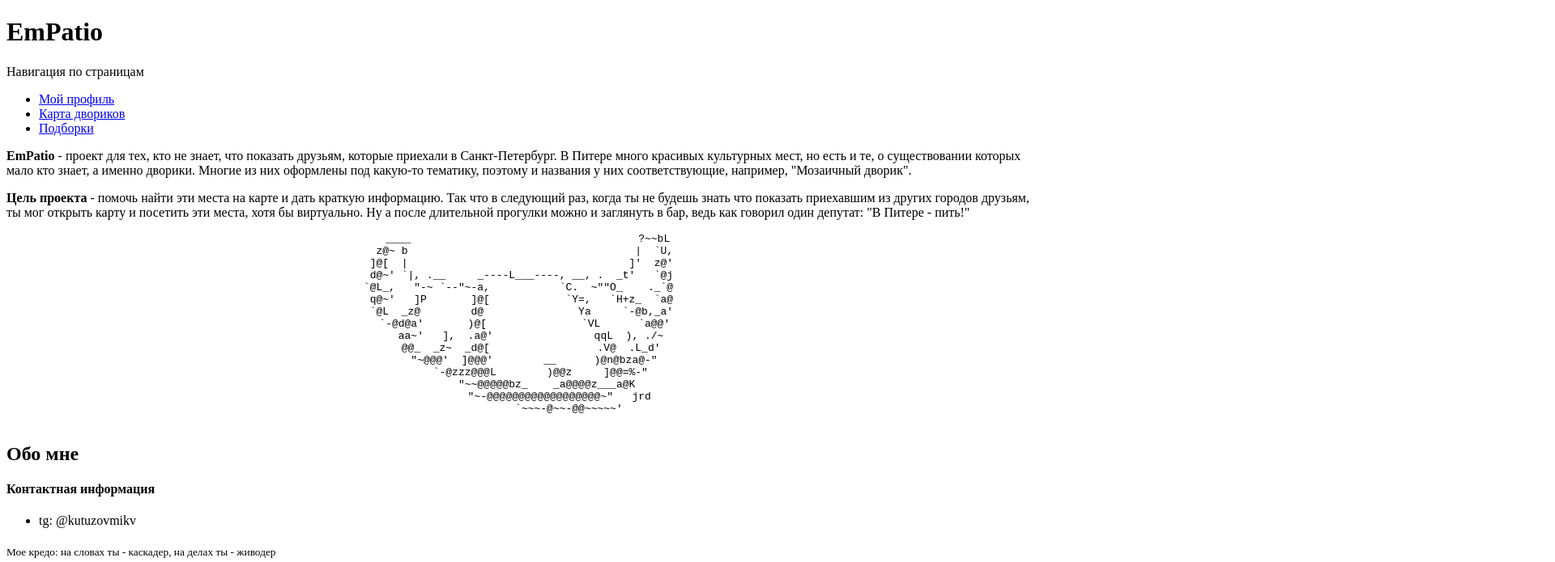
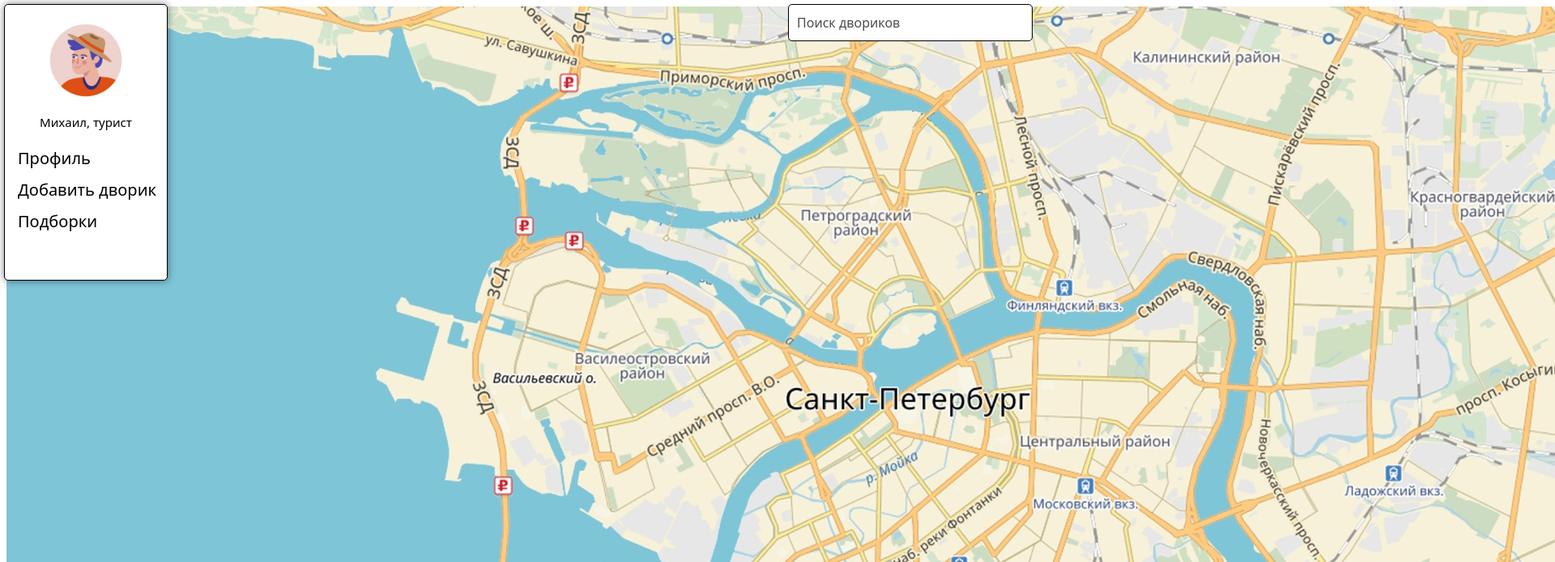
Before and after one commit to kutuzovmikv/EmPatio, a plain HTML site: page index.html in a window 1280 px wide. Shown: the top 695 px of the page at 81% size, 1920 px wide, since content can reach past the window. Drawn offline with Linux system fonts and the light colour scheme.

Commit message:
fix: fixed main page according to scheme

```diff
--- a/index.html
+++ b/index.html
@@ -4,66 +4,26 @@
     <meta charset="UTF-8">
     <meta name="keywords" content="Описание,Главная,Дворики">
     <title>EmPatio</title>
+    <link href="styles/sidenav.css" rel="stylesheet">
+    <link href="styles/search.css" rel="stylesheet">
 </head>
 <body>
-<header>
-    <h1>EmPatio</h1>
-    <nav>
-        Навигация по страницам
-        <ul>
-            <li><a href="#">Мой профиль</a></li>
-            <li><a href="#">Карта двориков</a></li>
-            <li><a href="#">Подборки</a></li>
-        </ul>
-    </nav>
-</header>
 <main>
-    <section>
-        <p>
-            <b>EmPatio</b> - проект для тех, кто не знает, что показать друзьям, которые приехали в Санкт-Петербург.
-            В Питере много красивых культурных мест, но есть и те, о существовании которых мало кто знает, а именно
-            дворики. Многие из них оформлены под какую-то тематику, поэтому и названия у них соответствующие, например,
-            "Мозаичный дворик".
-        </p>
-        <p>
-            <strong>Цель проекта</strong> - помочь найти эти места на карте и дать краткую информацию. Так что в
-            следующий раз,
-            когда ты не будешь знать что показать приехавшим из других городов друзьям, ты мог открыть карту и посетить
-            эти места, хотя бы виртуально. Ну а после длительной прогулки можно и заглянуть в бар, ведь как говорил один
-            депутат: "В Питере - пить!"
-        </p>
-    </section>
-    <article align="center">
-        <pre>
-   ____                                    ?~~bL
-  z@~ b                                    |  `U,
- ]@[  |                                   ]'  z@'
- d@~' `|, .__     _----L___----, __, .  _t'   `@j
-`@L_,   "-~ `--"~-a,           `C.  ~""O_    ._`@
- q@~'   ]P       ]@[            `Y=,   `H+z_  `a@
- `@L  _z@        d@               Ya     `-@b,_a'
-  `-@d@a'       )@[               `VL      `a@@'
-    aa~'   ],  .a@'                qqL  ), ./~
-    @@_  _z~  _d@[                 .V@  .L_d'
-     "~@@@'  ]@@@'        __      )@n@bza@-"
-       `-@zzz@@@L        )@@z     ]@@=%-"
-         "~~@@@@@bz_    _a@@@@z___a@K
-             "~-@@@@@@@@@@@@@@@@@@~"   jrd
-                `~~~-@~~-@@~~~~~'
-        </pre>
-    </article>
+    <div class="sidenav">
+        <img src="source/img/avatar.png" alt="Аватар">
+        <p>Михаил, турист</p>
+        <a href="#">Профиль</a>
+        <a href="#">Добавить дворик</a>
+        <a href="#">Подборки</a>
+    </div>
+    <form id="form" role="search">
+        <label for="query">
+            <input type="search" id="query" name="q" placeholder="Поиск двориков">
+        </label>
+    </form>
+    <div id="map">
+        <img src="source/img/map.jpg" alt="Карта">
+    </div>
 </main>
-<footer>
-    <section>
-        <h1>Обо мне</h1>
-        <h4>Контактная информация</h4>
-        <ul>
-            <li>tg: @kutuzovmikv</li>
-        </ul>
-        <sub>
-            Мое кредо: на словах ты - каскадер, на делах ты - живодер
-        </sub>
-    </section>
-</footer>
 </body>
 </html>
--- /dev/null
+++ b/styles/search.css
@@ -0,0 +1,28 @@
+form {
+    top: 5px;
+    right: 5px;
+    position: fixed;
+    z-index: 1;
+    background-color: #ffffff;
+    width: 300px;
+    height: 44px;
+    border-radius: 5px;
+    display: flex;
+    flex-direction: row;
+    align-items: center;
+    border: 1px solid black;
+}
+
+input {
+    all: unset;
+    font: 16px system-ui;
+    color: #000000;
+    height: 100%;
+    width: 100%;
+    padding: 6px 10px;
+}
+
+::placeholder {
+    color: #000000;
+    opacity: 0.7;
+}
--- /dev/null
+++ b/styles/sidenav.css
@@ -0,0 +1,45 @@
+.sidenav {
+    height: 40%;
+    width: 200px;
+    position: fixed;
+    z-index: 1;
+    top: 5px;
+    left: 5px;
+    background-color: #ffffff;
+    overflow-x: hidden;
+    padding-top: 20px;
+    border: 1px solid black;
+    box-shadow: 0 0 10px rgba(0,0,0,0.5);
+    font: 10px system-ui;
+    border-radius: 5px;
+}
+
+.sidenav a{
+    padding: 6px 8px 6px 16px;
+    text-decoration: none;
+    font-size: 20px;
+    color: #000000;
+    display: block;
+    border: none;
+    background: none;
+    width: 100%;
+    text-align: left;
+    cursor: pointer;
+    outline: none;
+}
+
+.sidenav a:hover{
+    color: #b05a5a;
+}
+
+.sidenav p{
+    font-size: 15px;
+    text-align: center;
+}
+
+.sidenav img{
+    height: 100px;
+    display: block;
+    margin-left: auto;
+    margin-right: auto;
+}
```
Also changed, not shown: source/img/avatar.png (added), source/img/map.jpg (added).
